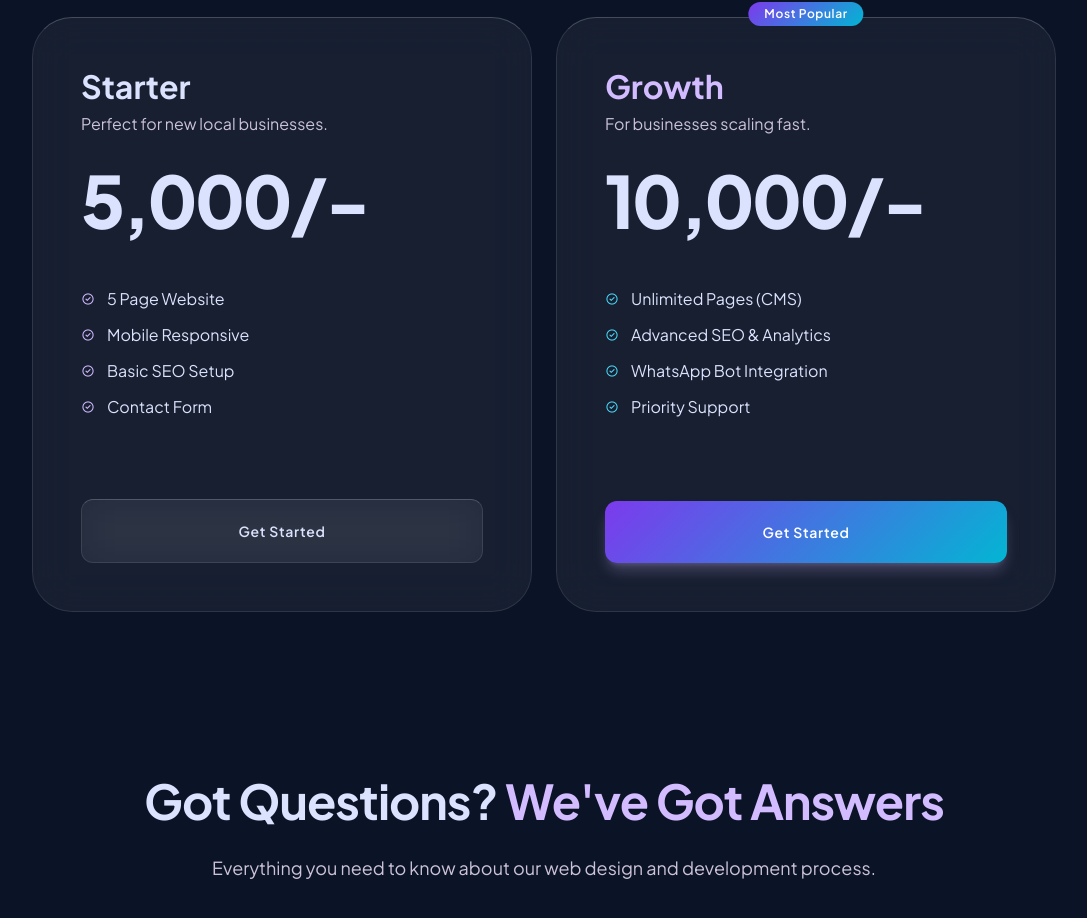
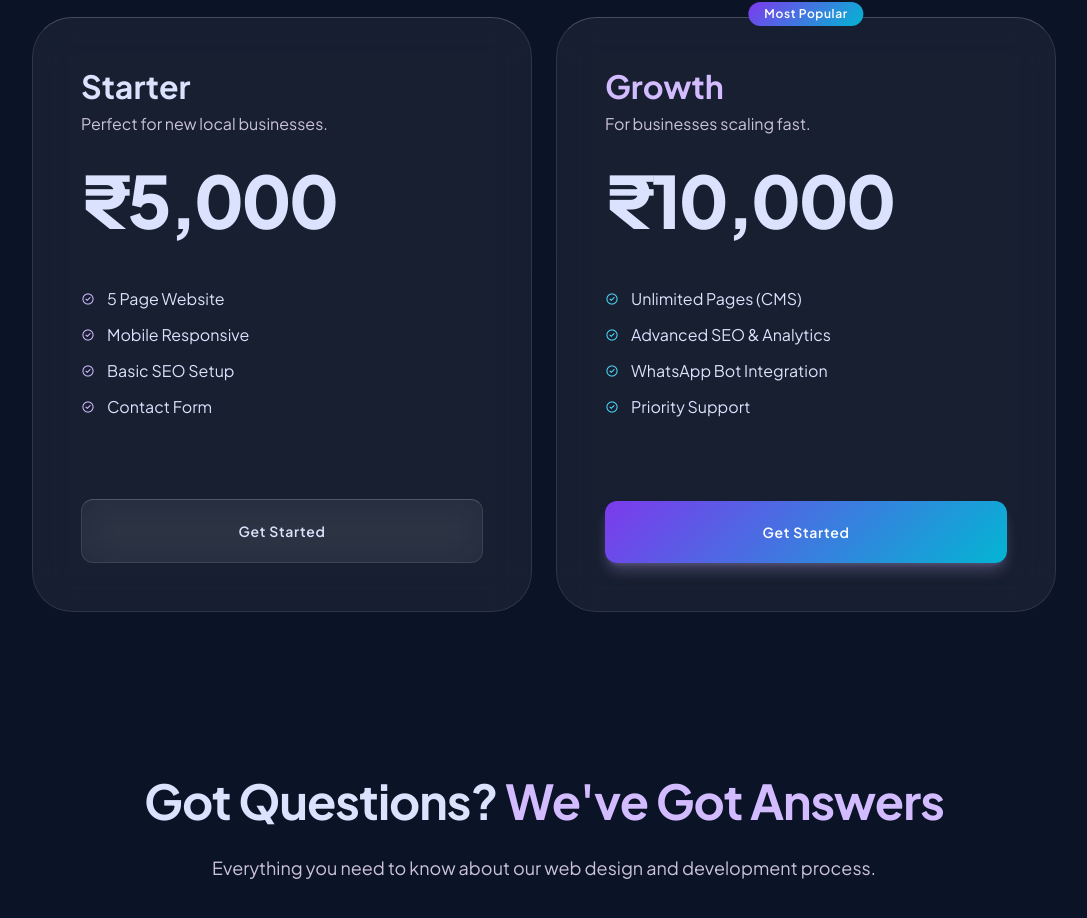
Before and after one commit to avenix-web/avenix, a React (Vite) app: page / in a window 1280 px wide. Shown: the part 4296-5214 px from the top of the page, without its empty margins (96-1183 px from the left). Built offline with nearby package versions, Linux system fonts and the light colour scheme.

Commit message:
fix: make price respoisive with rupee symbol

```diff
--- a/src/components/Pricing.jsx
+++ b/src/components/Pricing.jsx
@@ -22,7 +22,7 @@ export default function Pricing() {
             <p className="text-on-surface-variant">Perfect for new local businesses.</p>
           </div>
           <div className="mb-lg">
-            <span className="font-display-lg text-display-lg">5,000/-</span>
+            <span className="font-display-lg text-display-lg">₹5,000</span>
           </div>
           <ul className="space-y-sm mb-xl flex-grow">
             <li className="flex gap-sm items-center">
@@ -63,7 +63,7 @@ export default function Pricing() {
             <p className="text-on-surface-variant">For businesses scaling fast.</p>
           </div>
           <div className="mb-lg">
-            <span className="font-display-lg text-display-lg">10,000/-</span>
+            <span className="font-display-lg text-display-lg">₹10,000</span>
           </div>
           <ul className="space-y-sm mb-xl flex-grow">
             <li className="flex gap-sm items-center">
```
